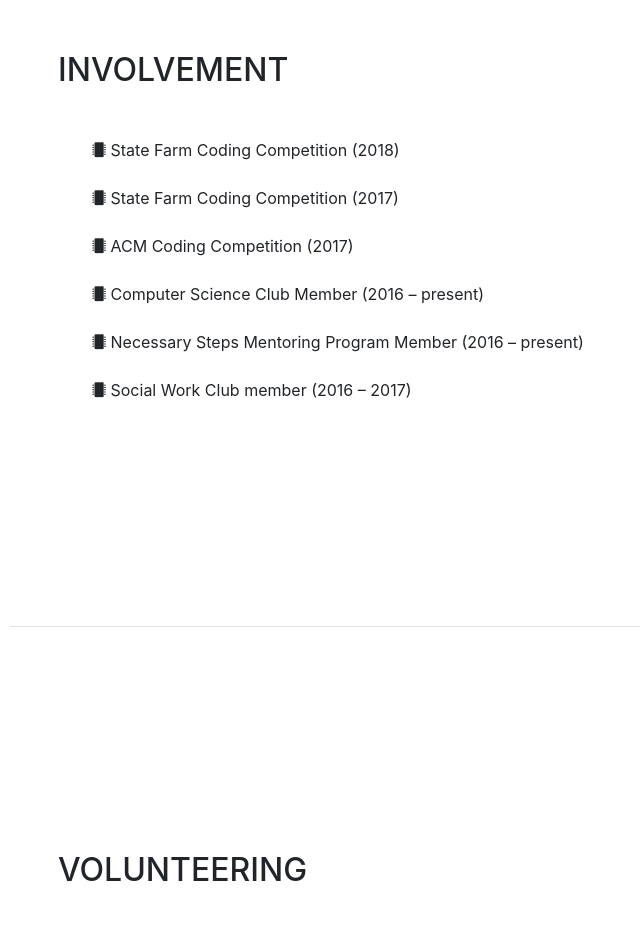
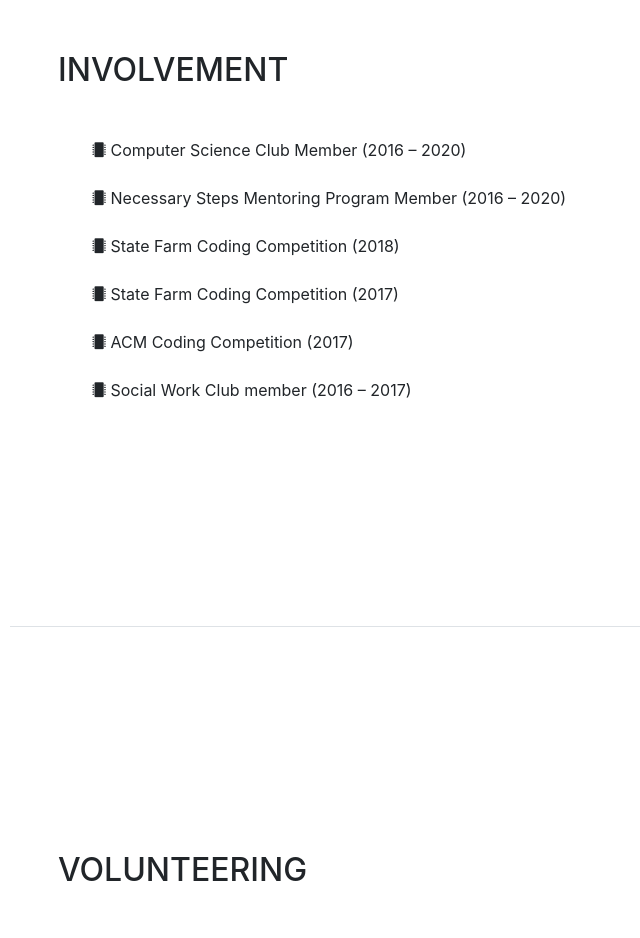
Before and after one commit to ricdominguez/ricdominguez.github.io, a website with bundled scripts: page index.html in a window 1280 px wide. Shown: the part 4220-5158 px from the top of the page, without its empty margins (262-902 px from the left). Built offline with nearby package versions, Linux system fonts and the light colour scheme; a web font is replaced by a local one.

Commit message:
Updates.

```diff
--- a/index.html
+++ b/index.html
@@ -239,6 +239,14 @@
           <ul class="fa-ul mb-0">
             <li>
               <i class="fa fa-microchip" aria-hidden="true"></i>
+              Computer Science Club Member (2016 – 2020)</li>
+              <br>
+            <li>
+              <i class="fa fa-microchip" aria-hidden="true"></i>
+              Necessary Steps Mentoring Program Member (2016 – 2020)</li>
+              <br>
+            <li>
+              <i class="fa fa-microchip" aria-hidden="true"></i>
               State Farm Coding Competition (2018)</li>
               <br>
             <li>
@@ -248,14 +256,6 @@
             <li>
               <i class="fa fa-microchip" aria-hidden="true"></i>
               ACM Coding Competition (2017)</li>
-              <br>
-            <li>
-              <i class="fa fa-microchip" aria-hidden="true"></i>
-              Computer Science Club Member (2016 – present)</li>
-              <br>
-            <li>
-              <i class="fa fa-microchip" aria-hidden="true"></i>
-              Necessary Steps Mentoring Program Member (2016 – present)</li>
               <br>
             <li>
               <i class="fa fa-microchip" aria-hidden="true"></i>
```
